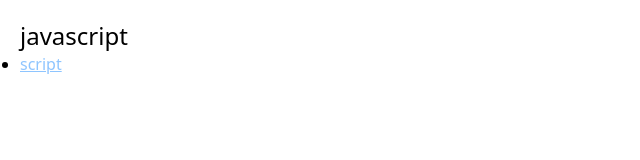
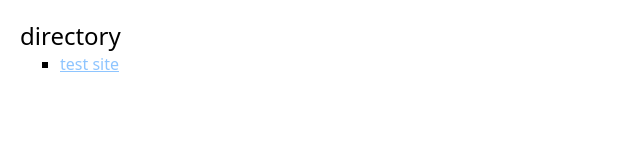
Before and after one commit to 1thing2say/webdev-practice, a website: page index.html in a window 1280 px wide. Shown: the whole page, without its empty margins (0-640 px from the left). Drawn offline with Linux system fonts and the light colour scheme.

Commit message:
index.html edit

```diff
--- a/index.html
+++ b/index.html
@@ -8,9 +8,9 @@
 </head>
 
 <body>
-  <h1>javascript</h1>
+  <h1>directory</h1>
   <ul>
-    <li><a href="lessons/script.html">script</a></li>
+    <li class="list-style"><a href="lessons/script.html">test site</a></li>
   </ul>
 </body>
 
--- a/style.css
+++ b/style.css
@@ -11,15 +11,19 @@
 
     ul {
         list-style-type: disc;
+        list-style: square;
+        @apply mx-10;
     }
 
     a {
         text-decoration: underline;
         @apply text-blue-300;
     }
+
     hr {
         @apply my-10 text-emerald-400 border-dashed border-[1.5];
     }
+
     button {
         @apply border;
     }
@@ -39,9 +43,11 @@
     .btn {
         @apply cursor-pointer transition-colors px-5 py-3;
     }
+
     .btn1 {
         @apply border-emerald-400 bg-white text-black;
     }
+
     .btn1:hover {
         @apply bg-emerald-100;
     }
```
Also changed, not shown: output.css.
